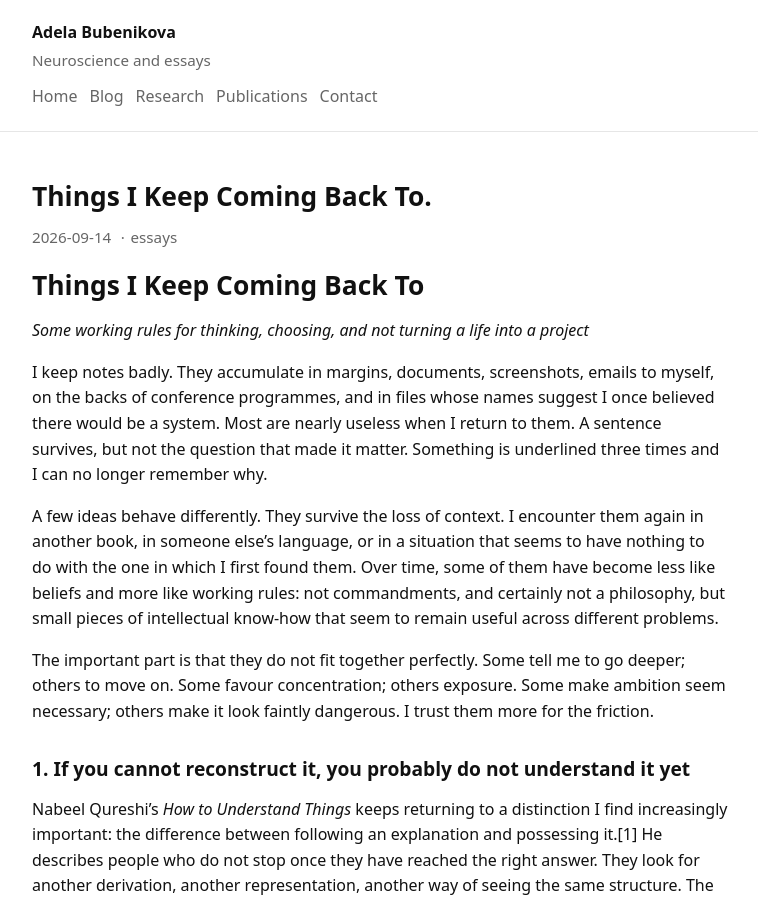
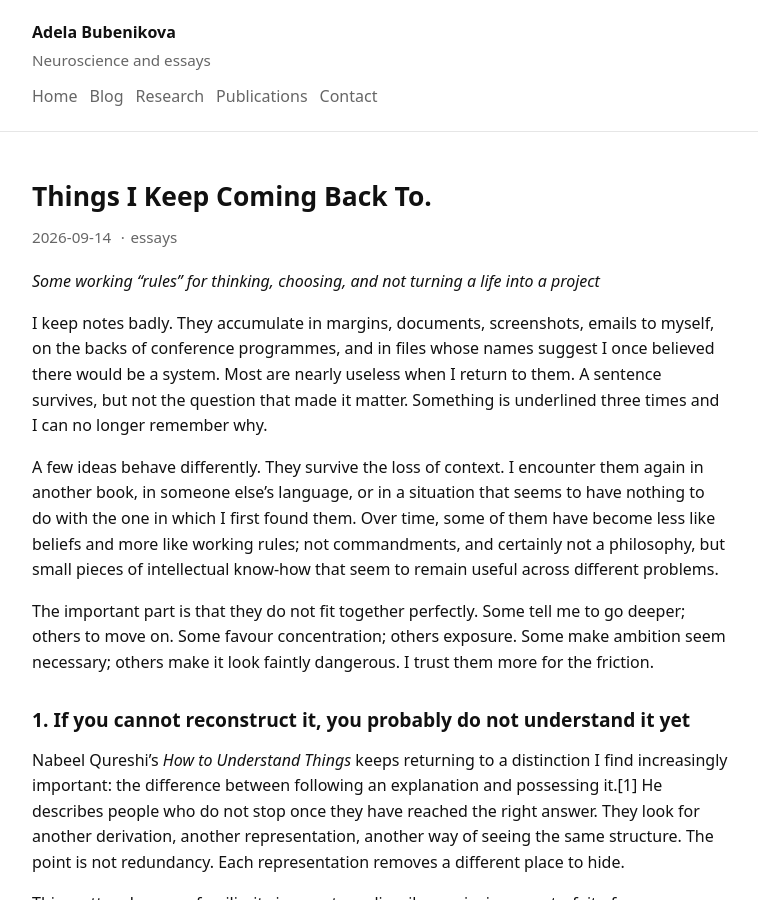
Before and after one commit to bubenikovaadela/bubenikovaadela.github.io, a Jekyll site: the page built from _posts/2026-09-14-things-i-keep-coming-back-to.md, in a window 1280 px wide and 900 px high. Shown: the whole window, without its empty margins (260-1018 px from the left). Built offline with Jekyll 4.4.1, drawn with Linux system fonts in a browser that asks for light colours.

Commit message:
Update introduction and formatting in blog post
Revised the introduction and formatting of the post for clarity.

```diff
--- a/_posts/2026-09-14-things-i-keep-coming-back-to.md
+++ b/_posts/2026-09-14-things-i-keep-coming-back-to.md
@@ -6,13 +6,11 @@ categories: [essays]
 
 ---
 
-# Things I Keep Coming Back To
-
-*Some working rules for thinking, choosing, and not turning a life into a project*
+*Some working "rules" for thinking, choosing, and not turning a life into a project*
 
 I keep notes badly. They accumulate in margins, documents, screenshots, emails to myself, on the backs of conference programmes, and in files whose names suggest I once believed there would be a system. Most are nearly useless when I return to them. A sentence survives, but not the question that made it matter. Something is underlined three times and I can no longer remember why.
 
-A few ideas behave differently. They survive the loss of context. I encounter them again in another book, in someone else’s language, or in a situation that seems to have nothing to do with the one in which I first found them. Over time, some of them have become less like beliefs and more like working rules: not commandments, and certainly not a philosophy, but small pieces of intellectual know-how that seem to remain useful across different problems.
+A few ideas behave differently. They survive the loss of context. I encounter them again in another book, in someone else’s language, or in a situation that seems to have nothing to do with the one in which I first found them. Over time, some of them have become less like beliefs and more like working rules; not commandments, and certainly not a philosophy, but small pieces of intellectual know-how that seem to remain useful across different problems.
 
 The important part is that they do not fit together perfectly. Some tell me to go deeper; others to move on. Some favour concentration; others exposure. Some make ambition seem necessary; others make it look faintly dangerous. I trust them more for the friction.
 
```
